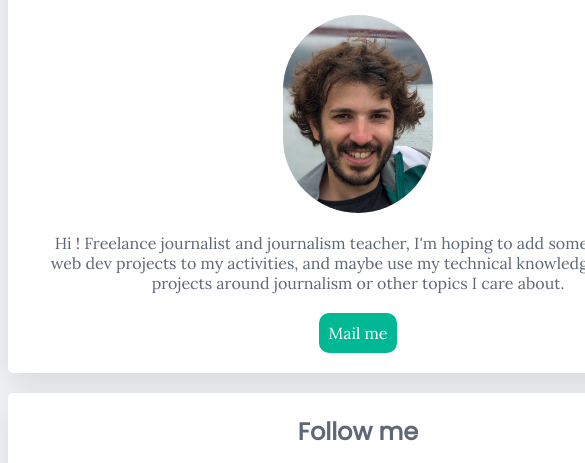
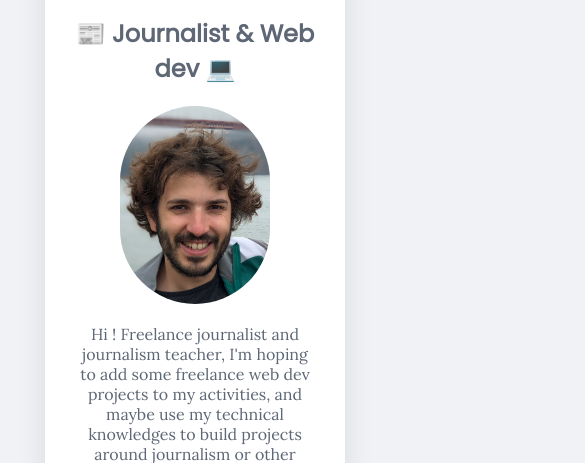
Before and after one commit to qblanc/profile, a plain HTML site: page index.html in a window 390 px wide. Shown: the part 181-644 px from the top of the page, 585 px wide, since content can reach past the window. Drawn offline with Linux system fonts and the light colour scheme; a web font is replaced by a local one.

Commit message:
responsive added

```diff
--- a/style.css
+++ b/style.css
@@ -5,17 +5,20 @@ body {
   color: rgb(94, 103, 117);
 }
 
+.container {
+  margin: 0 auto; /* This automatically sets left/right margins */
+}
+
+@media (max-width: 2960px) {
+  .container {
+    width: 700px;
+  }
+
 @media (max-width: 540px) {
   /* For a screen < 540px, this CSS will be read */
   .container {
     width: 300px;
   }
-}
-
-.container {
-    width: 700px;   /* This sets the width */
-  margin: 0 auto; /* This automatically sets left/right margins */
-  margin: 0 auto;
 }
 
 .card {
```
